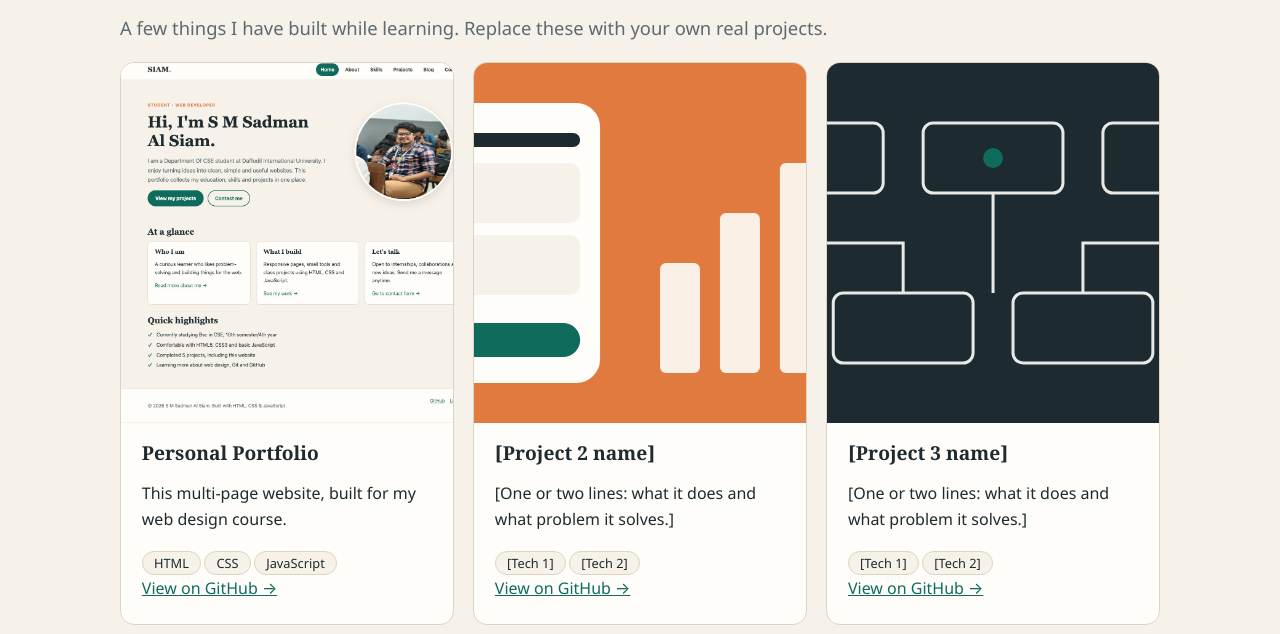
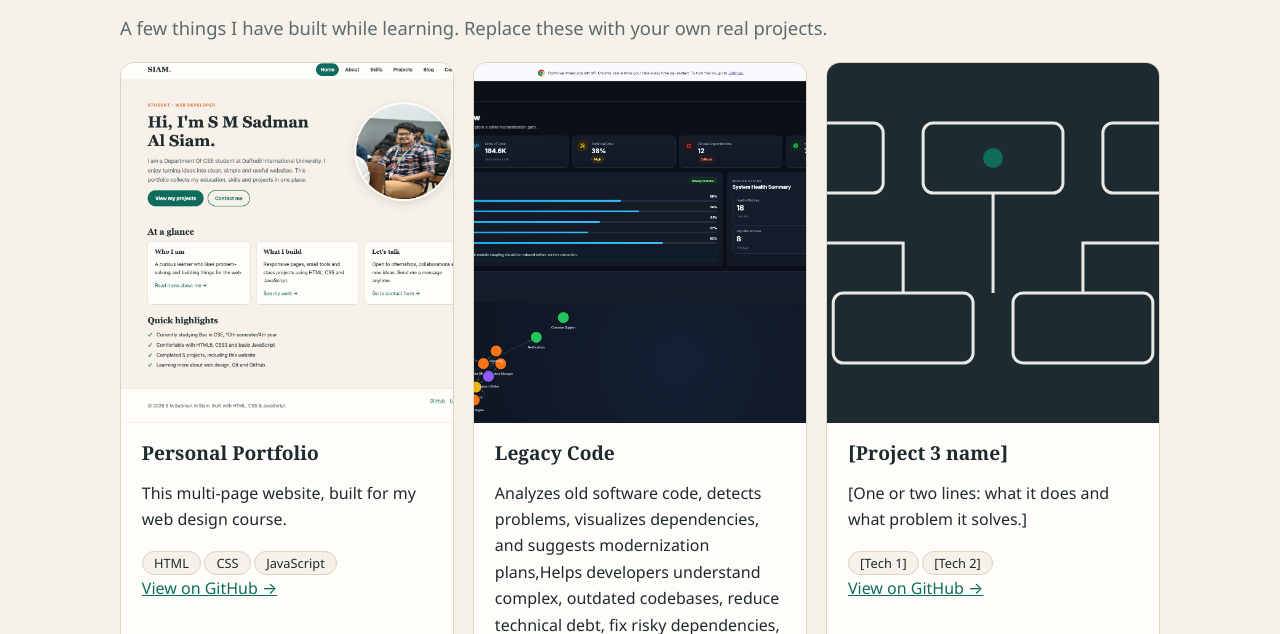
Before and after one commit to Sadmansia88/Portfolio, a plain HTML site: page projects.html in a window 1280 px wide. Shown: the part 166-800 px from the top of the page. Drawn offline with Linux system fonts and the light colour scheme.

Commit message:
Update projects.html

```diff
--- a/projects.html
+++ b/projects.html
@@ -42,11 +42,13 @@
       </article>
 
       <article class="card project-card">
-        <img src="images/project2.svg" alt="Preview of the Expense Tracker project" width="640" height="360">
+        <img src="images/project2.jpg" alt="Preview of the Expense Tracker project" width="640" height="360">
         <div class="body">
-          <h3>[Project 2 name]</h3>
-          <p>[One or two lines: what it does and what problem it solves.]</p>
-          <span class="tag">[Tech 1]</span><span class="tag">[Tech 2]</span><br>
+          <h3>Legacy Code</h3>
+          <p>Analyzes old software code, detects problems,
+            visualizes dependencies, and suggests modernization plans,Helps developers understand complex, outdated codebases,
+            reduce technical debt, fix risky dependencies, and modernize software without rebuilding everything from scratch.</p>
+          <span class="tag">java, code Analysis</span><span class="tag">Dependency Mapping</span><br>
           <a href="https://github.com/YOUR-USERNAME/YOUR-REPO-2" target="_blank" rel="noopener">View on GitHub &rarr;</a>
         </div>
       </article>
```
